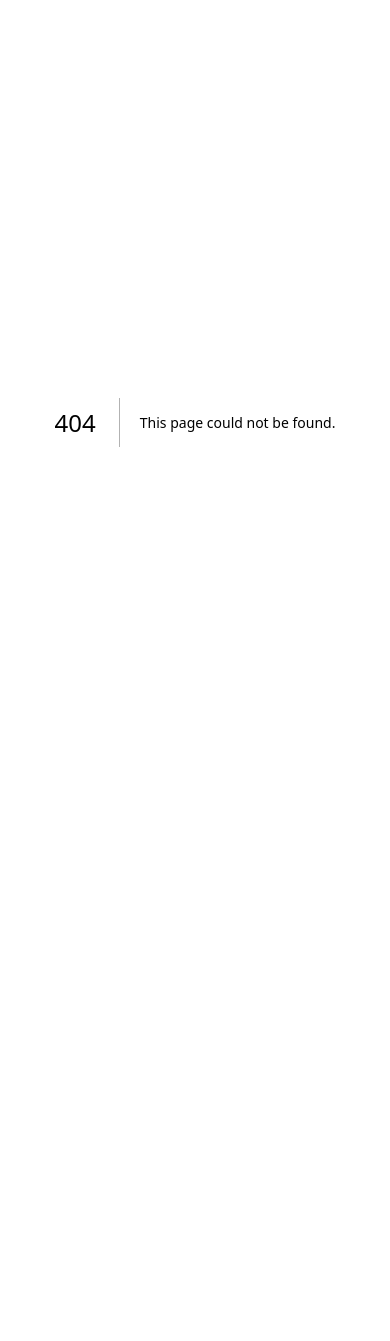
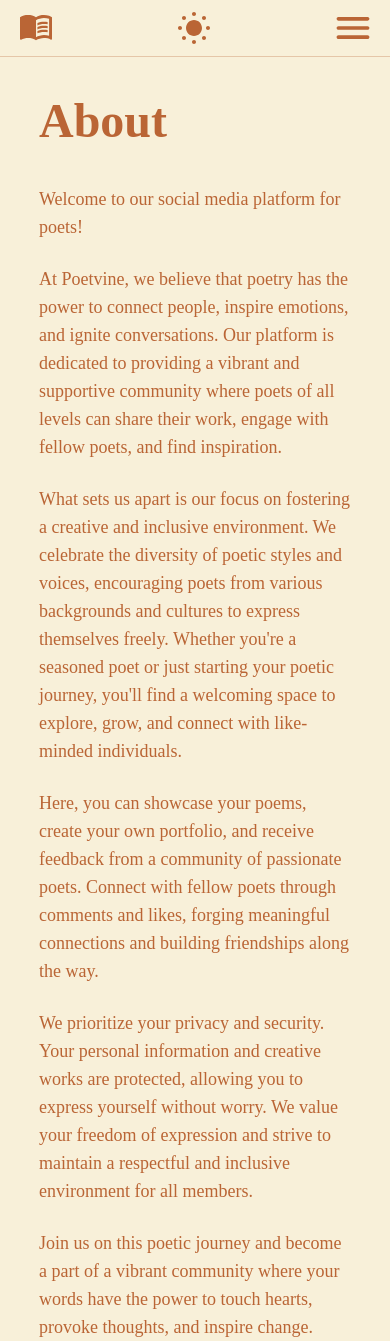
Before and after one commit to Yashwin-Sudarshan/poet_social_media_app, a Next.js app in the folder client/: page /about in a window 390 px wide. Before the commit this address had no page. Shown: the top 1341 px of the page. Before the commit the page ends 844 px from the top, so only its background shows below. Built offline with nearby package versions, Linux system fonts and the light colour scheme.

Commit message:
Make responsive about page

```diff
--- /dev/null
+++ b/client/app/(root)/about/page.tsx
@@ -0,0 +1,63 @@
+import React from "react";
+
+const Page = () => {
+  return (
+    <div
+      className="mx-auto w-4/5 pb-60 pt-10 min-[540px]:ml-20 min-[540px]:max-w-sm md:max-w-lg
+      lg:ml-[138px] lg:max-w-[663px]"
+    >
+      <h1 className="mb-10 text-5xl font-bold text-brown dark:text-pale">
+        About
+      </h1>
+      <p className="text-lg text-brown dark:text-pale">
+        Welcome to our social media platform for poets!
+      </p>
+      <br />
+      <p className="text-lg text-brown dark:text-pale">
+        At Poetvine, we believe that poetry has the power to connect people,
+        inspire emotions, and ignite conversations. Our platform is dedicated to
+        providing a vibrant and supportive community where poets of all levels
+        can share their work, engage with fellow poets, and find inspiration.
+      </p>
+      <br />
+      <p className="text-lg text-brown dark:text-pale">
+        What sets us apart is our focus on fostering a creative and inclusive
+        environment. We celebrate the diversity of poetic styles and voices,
+        encouraging poets from various backgrounds and cultures to express
+        themselves freely. Whether you&apos;re a seasoned poet or just starting
+        your poetic journey, you&apos;ll find a welcoming space to explore,
+        grow, and connect with like-minded individuals.
+      </p>
+      <br />
+      <p className="text-lg text-brown dark:text-pale">
+        Here, you can showcase your poems, create your own portfolio, and
+        receive feedback from a community of passionate poets. Connect with
+        fellow poets through comments and likes, forging meaningful connections
+        and building friendships along the way.
+      </p>
+      <br />
+      <p className="text-lg text-brown dark:text-pale">
+        We prioritize your privacy and security. Your personal information and
+        creative works are protected, allowing you to express yourself without
+        worry. We value your freedom of expression and strive to maintain a
+        respectful and inclusive environment for all members.
+      </p>
+      <br />
+      <p className="text-lg text-brown dark:text-pale">
+        Join us on this poetic journey and become a part of a vibrant community
+        where your words have the power to touch hearts, provoke thoughts, and
+        inspire change. Whether you&apos;re seeking inspiration, feedback, or
+        simply a place to share your love for poetry, Poetvine is here to
+        support and empower you.
+      </p>
+      <br />
+      <p className="text-lg text-brown dark:text-pale">
+        Unleash your creativity and connect with kindred spirits. Start sharing
+        your poetic voice today on Poetvine. Together, let&apos;s create a world
+        where poetry flourishes and connects us all.
+      </p>
+    </div>
+  );
+};
+
+export default Page;
```
